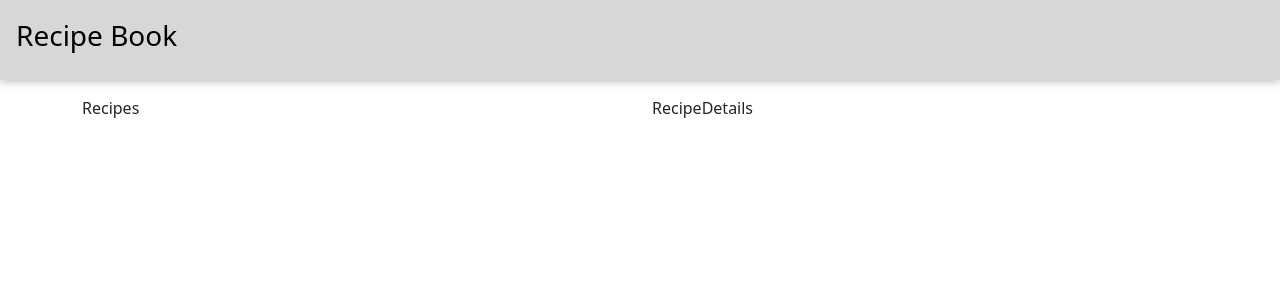
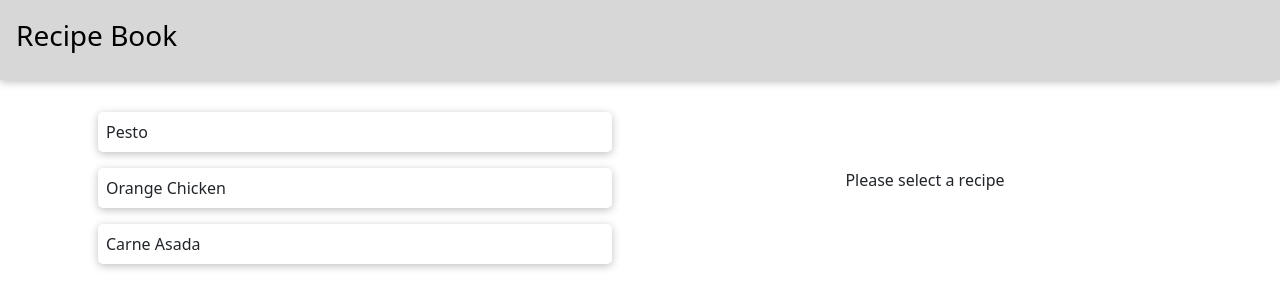
Before and after one commit to tylerpashigian/React-Recipe-Book, a React (Create React App) app: page / in a window 1280 px wide. Shown: the top 308 px of the page. Built offline with nearby package versions, Linux system fonts and the light colour scheme.

Commit message:
Adding Recipes and RecipeDetails views
- sets Redux store of selected recipe when clicking recipe card
- using mock data until a database is set up

```diff
--- a/src/App.module.css
+++ b/src/App.module.css
@@ -8,5 +8,6 @@ body {
 
 .main {
   width: 100%;
+  height: 100%;
   padding-top: 5rem;
 }
--- /dev/null
+++ b/src/components/card/card.module.css
@@ -0,0 +1,10 @@
+.card {
+  box-shadow: 0 2px 8px rgba(0, 0, 0, 0.25);
+  border-radius: 5px;
+  margin: 1rem;
+  padding: 0.5rem;
+}
+
+.card > p {
+  margin: 0;
+}
--- /dev/null
+++ b/src/components/card/card.tsx
@@ -0,0 +1,15 @@
+import classes from './card.module.css';
+
+const Card = (props: any) => {
+  const clickHandler = () => {
+    props.clickHander(props.recipe)
+  };
+
+  return (
+    <div className={classes.card} onClick={clickHandler}>
+      <p>{props.recipe.name}</p>
+    </div>
+  );
+};
+
+export default Card;
--- a/src/components/layout/layout.tsx
+++ b/src/components/layout/layout.tsx
@@ -1,11 +1,13 @@
+import RecipeDetails from '../recipe-details/recipe-details';
+import Recipes from '../recipes/recipes';
 import classes from './layout.module.css';
 
 const Layout = () => {
   return (
     <div className={`container ${classes.layout}`}>
       <div className="row">
-        <div className="col-md-6">Recipes</div>
-        <div className="col-md-6">RecipeDetails</div>
+        <div className="col-md-6"><Recipes /></div>
+        <div className="col-md-6"><RecipeDetails /></div>
       </div>
     </div>
   );
--- /dev/null
+++ b/src/components/recipe-details/recipe-details.module.css
@@ -0,0 +1,6 @@
+.noRecipe {
+  align-items: center;
+  display: flex;
+  height: 100%;
+  justify-content: center;
+}
--- /dev/null
+++ b/src/components/recipe-details/recipe-details.tsx
@@ -0,0 +1,32 @@
+import { Fragment } from 'react';
+import { RootStateOrAny, useSelector } from 'react-redux';
+import { Ingredient } from '../../models/Ingredient';
+
+import classes from './recipe-details.module.css';
+
+const RecipeDetails = () => {
+  const recipe = useSelector((state: RootStateOrAny) => {
+    return state.selectedItem;
+  });
+
+  return (
+    <Fragment>
+      {!recipe && (
+        <div className={classes.noRecipe}>
+          <p>Please select a recipe</p>
+        </div>
+      )}
+      {recipe && (
+        <Fragment>
+          <h3>{recipe.name}</h3>
+          <p>{recipe.description}</p>
+          {recipe.ingredients.map((ingredient: Ingredient) => {
+            return <li key={ingredient.name}>{ingredient.name}</li>;
+          })}
+        </Fragment>
+      )}
+    </Fragment>
+  );
+};
+
+export default RecipeDetails;
--- /dev/null
+++ b/src/components/recipes/recipes.tsx
@@ -0,0 +1,66 @@
+import { useDispatch } from 'react-redux';
+import { Fragment, useEffect, useState } from 'react';
+
+import { ActionType } from '../../store/app-store';
+import { Recipe } from '../../models/Recipe';
+import Card from '../card/card';
+
+const Recipes = () => {
+  const dispatch = useDispatch();
+  const [isLoading, setIsLoading] = useState(false);
+
+  useEffect(() => {
+    setIsLoading(true);
+    // Demo to represent loading functionality until I get a database set up
+    setTimeout(() => {
+      setIsLoading(false);
+    }, 1000);
+  }, []);
+
+  const recipes: Recipe[] = [
+    {
+      id: 1,
+      name: 'Pesto',
+      ingredients: [
+        { name: 'Rotini Pasta', quntity: 1, unit: 'box' },
+        { name: 'Pesto mix', quntity: 1, unit: 'packet' },
+        { name: 'Italian sausage', quntity: 8, unit: 'oz' },
+      ],
+      description: 'My go to pasta dish',
+    },
+    {
+      id: 2,
+      name: 'Orange Chicken',
+      ingredients: [
+        { name: 'Ground chicken', quntity: 2, unit: 'lb' },
+        { name: 'Orange', quntity: 1, unit: 'item' },
+        { name: 'Brown rice', quntity: 0.5, unit: 'cup' },
+      ],
+      description: 'Single pan, healthier version of Panda Express',
+    },
+    {
+      id: 3,
+      name: 'Carne Asada',
+      ingredients: [
+        { name: 'Flank steak', quntity: 1, unit: 'lb' },
+        { name: 'Corn', quntity: 3, unit: 'items' },
+        { name: 'Jalapeño', quntity: 2, unit: 'items' },
+      ],
+    },
+  ];
+
+  const clickHandler = (recipe: Recipe) => {
+    dispatch({ type: ActionType.SelectRecipe, payload: recipe });
+  }
+
+  return (
+    <Fragment>
+      {isLoading && <h3>Loading...</h3>}
+      {!isLoading && recipes.map((recipe: Recipe) => {
+        return (<Card key={recipe.id} recipe={recipe} clickHander={clickHandler}/>)
+      })}
+    </Fragment>
+  );
+};
+
+export default Recipes;
--- a/src/index.css
+++ b/src/index.css
@@ -11,3 +11,7 @@ code {
   font-family: source-code-pro, Menlo, Monaco, Consolas, 'Courier New',
     monospace;
 }
+
+#root {
+  height: 100%;
+}
--- /dev/null
+++ b/src/models/Ingredient.ts
@@ -0,0 +1,5 @@
+export interface Ingredient {
+  name: string;
+  quntity: number;
+  unit: string;
+}
--- /dev/null
+++ b/src/models/Recipe.ts
@@ -0,0 +1,8 @@
+import { Ingredient } from "./Ingredient";
+
+export interface Recipe {
+  name: string;
+  id: number;
+  ingredients: Ingredient[];
+  description?: string;
+}
--- a/src/store/app-store.ts
+++ b/src/store/app-store.ts
@@ -11,7 +11,6 @@ const initalState = {
 const reducer = (state: any = initalState, action: any) => {
   switch (action.type) {
     case ActionType.SelectRecipe:
-      console.log(action.payload);
       return {
         selectedItem: action.payload,
       };
```
